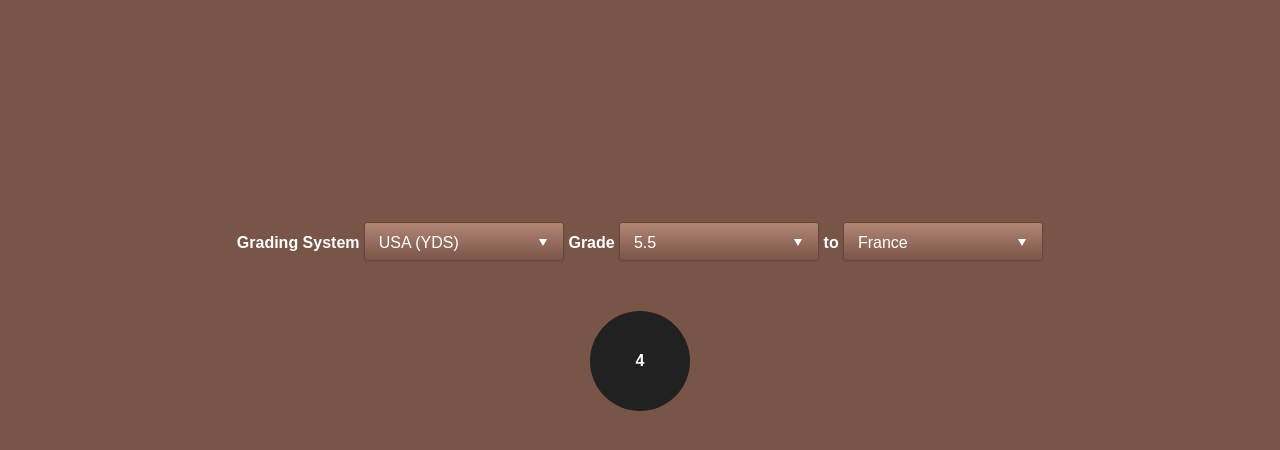
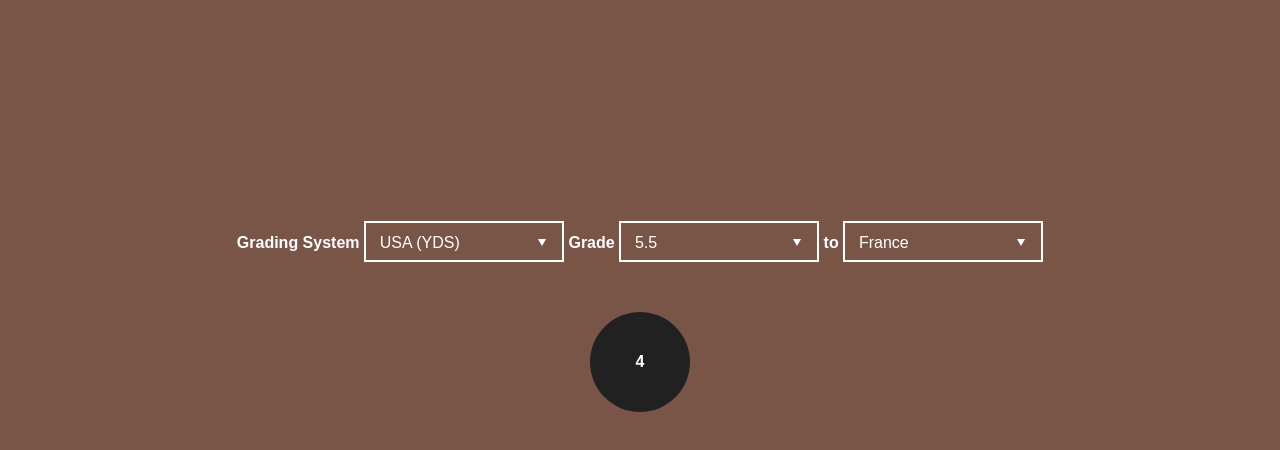
Before and after one commit to Granze/cliffhanger, a website: page app/index.html in a window 1280 px wide. Shown: the part 158-608 px from the top of the page. Drawn offline with Linux system fonts and the light colour scheme.

Commit message:
add new select style

```diff
--- a/app/main.css
+++ b/app/main.css
@@ -78,11 +78,8 @@ h1 {
   display: inline-block;
   min-width: 200px;
   margin: 4px 0 20px 0;
-  border: 1px solid #65463b;
-  border-radius: .2em;
-  box-shadow: 0 1px 0 1px rgba(0,0,0,.04);
-  background: #795548;
-  background: linear-gradient(to bottom, #b38675 0%, #795548 100%);
+  border: 2px solid #fff;
+  background: transparent;
 }
 .custom-select select {
   width: 100%;
@@ -110,7 +107,7 @@ h1 {
 }
 .custom-select select:focus {
   outline: none;
-  box-shadow: 0 0 1px 2px #fff;
+  box-shadow: 0 0 1px 2px #03A9F4;
 }
 @supports ( -webkit-appearance: none ) or ( appearance: none )
 	or ( ( -moz-appearance: none ) and ( mask-type: alpha ) ) {
```
